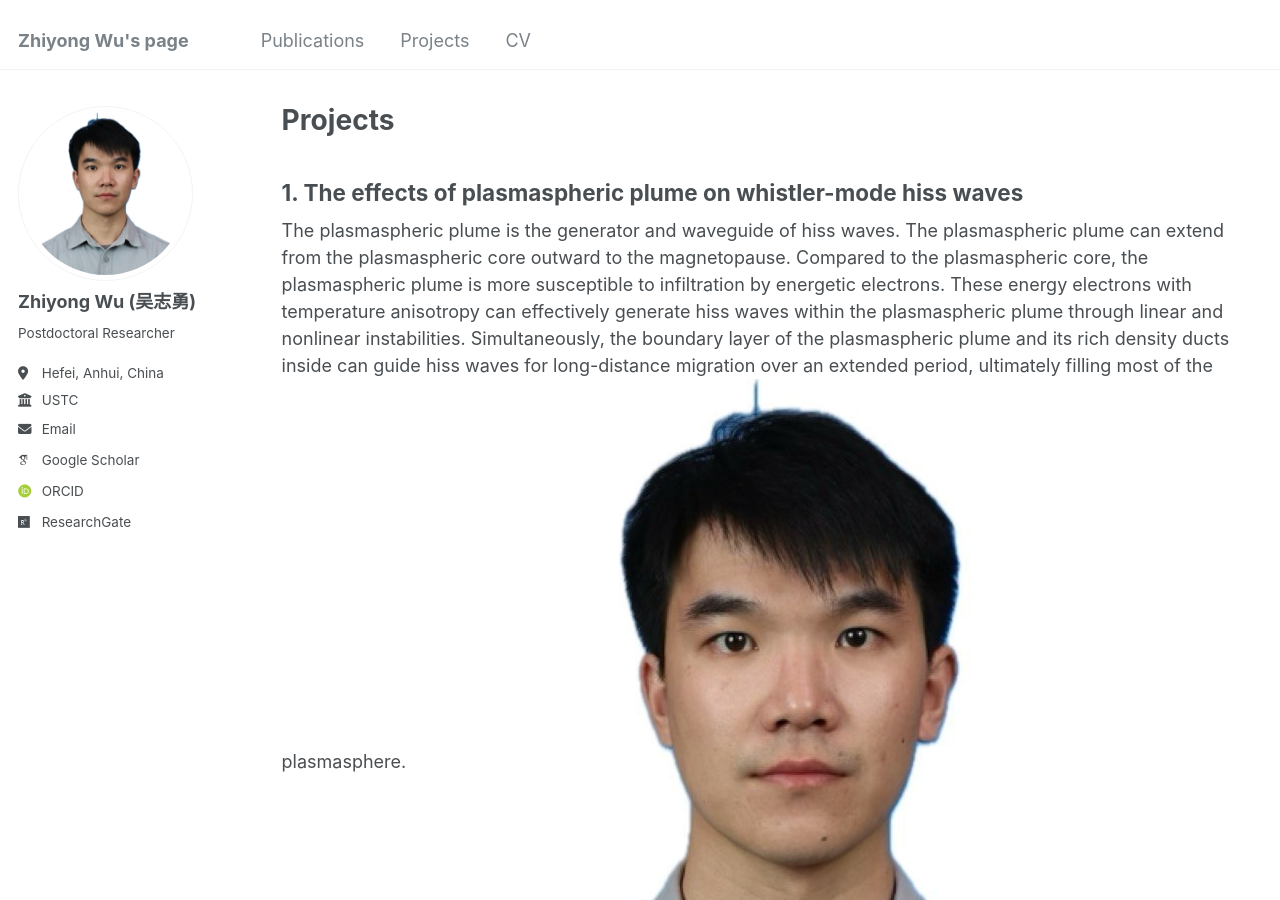
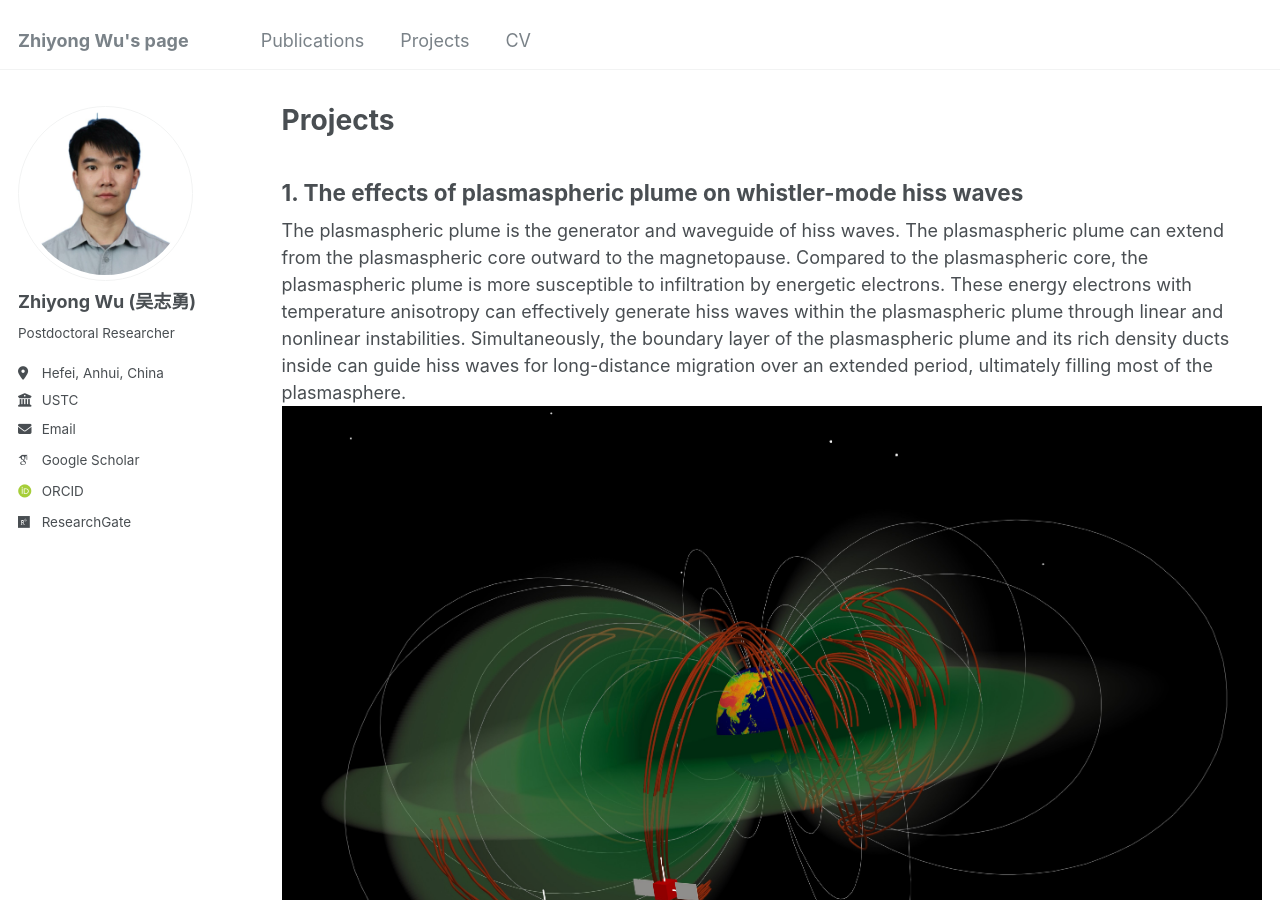
Before and after one commit to Z-Y-Wu/ZW-, a Jekyll site: the page built from _pages/projects.html, in a window 1280 px wide and 900 px high. Built offline with Jekyll 4.4.1, drawn with Linux system fonts in a browser that asks for light colours; some web fonts are replaced.

Commit message:
Update projects.html

```diff
--- a/_pages/projects.html
+++ b/_pages/projects.html
@@ -10,4 +10,4 @@ The plasmaspheric plume is the generator and waveguide of hiss waves. The plasma
 Compared to the plasmaspheric core, the plasmaspheric plume is more susceptible to infiltration by energetic electrons. These energy electrons with temperature
 anisotropy can effectively generate hiss waves within the plasmaspheric plume through linear and nonlinear instabilities.
 Simultaneously, the boundary layer of the plasmaspheric plume and its rich density ducts inside can guide hiss waves for long-distance migration over an extended period, ultimately filling most of the plasmasphere.
-<img src="../images/person.jpg" alt="Project Image">
+<img src="../images/project/plumehiss.jpg" alt="Project Image">
```
